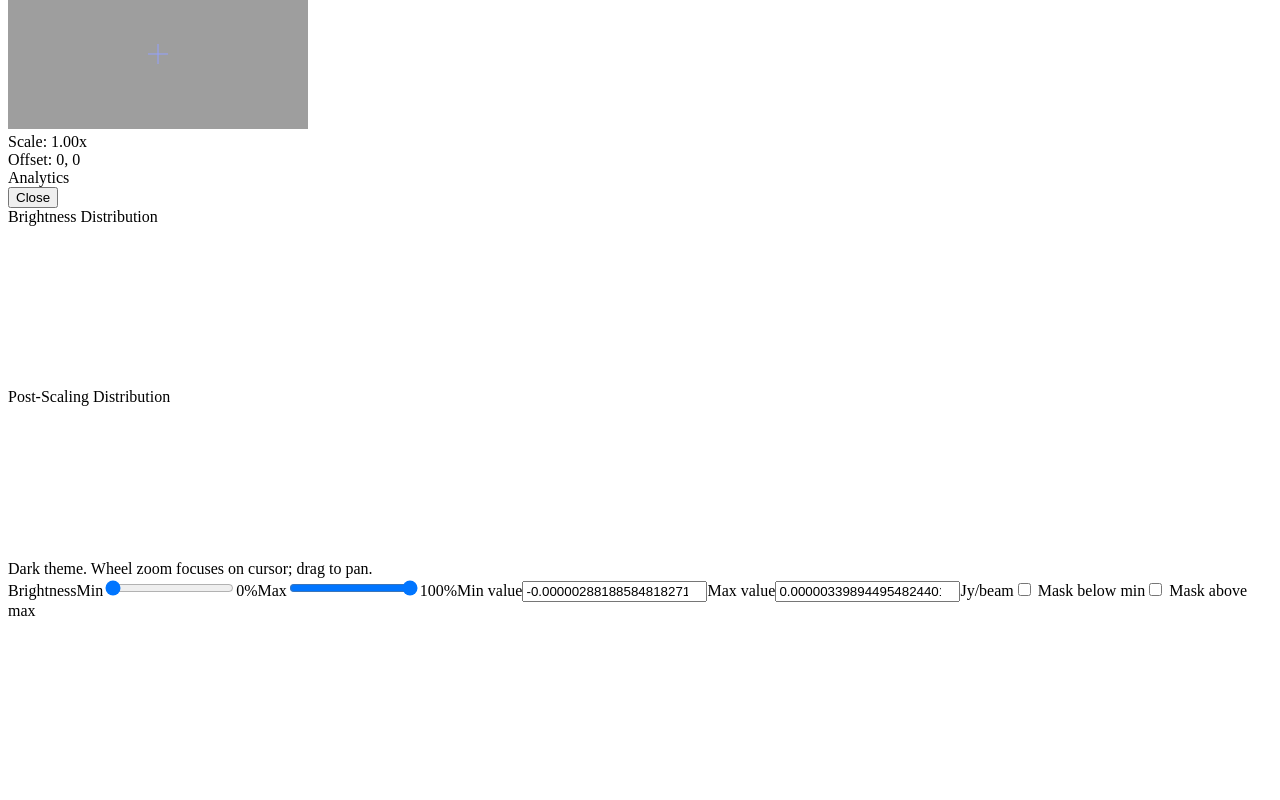
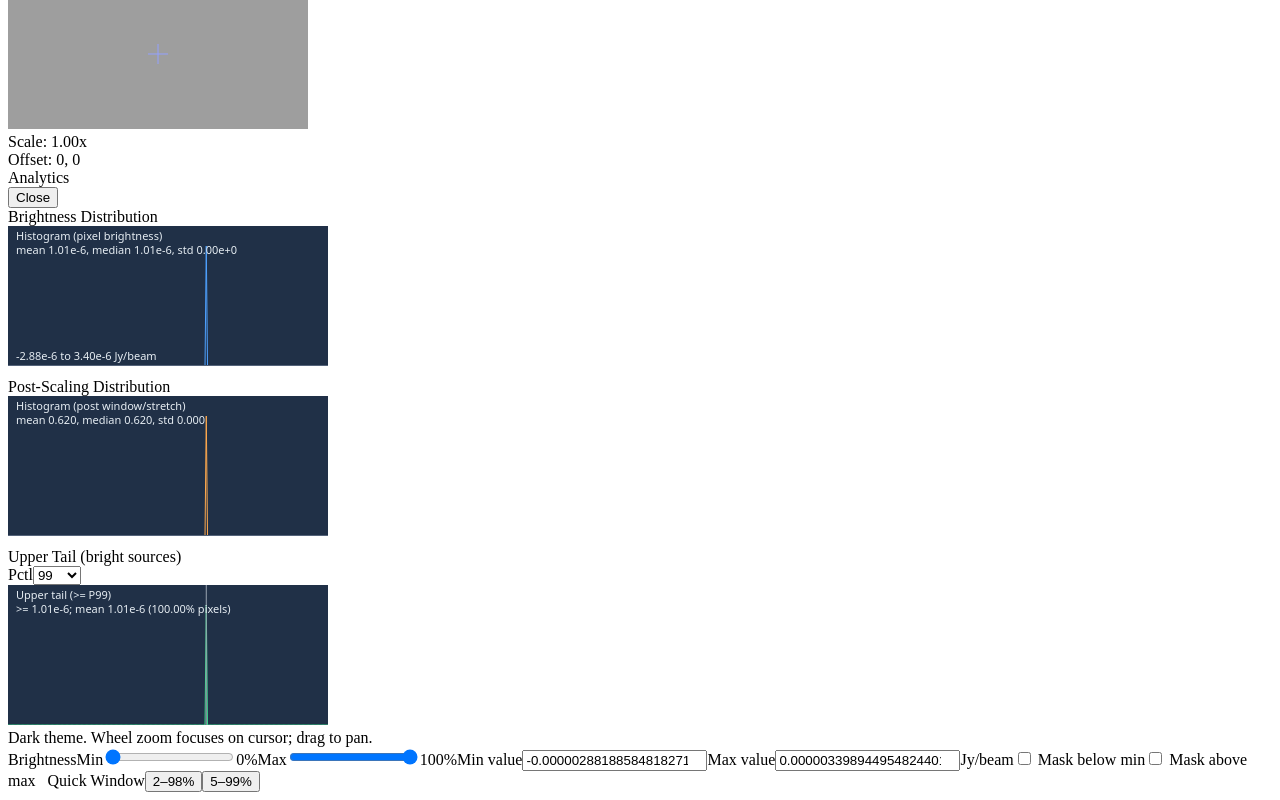
Before and after one commit to danielkristakelsey/CHILES_Con_Pol_DataTest, a React (Vite) app in the folder web/: page / in a window 1280 px wide. Shown: the part 201-1001 px from the top of the page. Before the commit the page ends 829 px from the top, so only its background shows below. Built offline with nearby package versions, Linux system fonts and the light colour scheme; the HTML template or start-up script is replaced by a standard one.

Commit message:
Add percentile quick window (2–98, 5–99); add upper-tail chart with selectable percentile and stats; wire to visible histogram

```diff
--- a/web/src/App.jsx
+++ b/web/src/App.jsx
@@ -36,10 +36,12 @@ export default function App() {
   const [asinhK, setAsinhK] = useState(0.1)
   const [hist, setHist] = useState(null)
   const [histDisplay, setHistDisplay] = useState(null)
+  const [histTail, setHistTail] = useState(null)
   const [minCut, setMinCut] = useState(0.0)   // 0..1 of 8-bit scale
   const [maxCut, setMaxCut] = useState(1.0)   // 0..1 of 8-bit scale
   const [maskBelowMin, setMaskBelowMin] = useState(false)
   const [maskAboveMax, setMaskAboveMax] = useState(false)
+  const [tailPct, setTailPct] = useState(99)
 
   useEffect(() => {
     const img = new Image()
@@ -63,6 +65,7 @@ export default function App() {
 
   useEffect(() => { draw() }, [scale, offset])
   useEffect(() => { updateVisibleHistogram() }, [scale, offset, intensity, minCut, maxCut, stretch, invert, maskBelowMin, maskAboveMax])
+  useEffect(() => { if (hist) { setTimeout(() => { renderHist(); renderHistDisplay(); renderHistTail() }, 0) } }, [tailPct, hist])
   useEffect(() => { recomputeColor() }, [intensity, colormap, invert, stretch, gamma, asinhK, minCut, maxCut, maskBelowMin, maskAboveMax])
   useEffect(() => { renderColorbar() }, [colormap, invert, stretch, gamma, asinhK, minCut, maxCut])
 
@@ -396,6 +399,14 @@ export default function App() {
     ctx.strokeStyle = '#1a2230'; ctx.strokeRect(0.5,0.5,W-1,H-1)
   }
 
+  function applyPercentileWindow(pLo, pHi) {
+    if (!hist?.counts) return
+    const lo = percentileFromCounts(hist.counts, pLo)
+    const hi = percentileFromCounts(hist.counts, pHi)
+    onMinCutChange(Math.round(lo*100))
+    onMaxCutChange(Math.round(hi*100))
+  }
+
   function countsToStats(counts) {
     const total = counts.reduce((a,b)=>a+b,0)
     if (!total) return { mean:0, median:0, std:0 }
@@ -432,6 +443,60 @@ export default function App() {
     ctx.fillText('Histogram (post window/stretch)', 8, 14)
     const st = countsToStats(counts)
     ctx.fillText(`mean ${st.mean.toFixed(3)}, median ${st.median.toFixed(3)}, std ${st.std.toFixed(3)}`, 8, 28)
+  }
+
+  function percentileFromCounts(counts, p) {
+    // p in [0,100]
+    const total = counts.reduce((a,b)=>a+b,0)
+    if (!total) return 0
+    const target = (p/100) * total
+    let cum = 0
+    for (let i=0;i<256;i++) { cum += counts[i]; if (cum >= target) return i/255 }
+    return 1
+  }
+
+  function renderHistTail() {
+    const el = document.getElementById('hist-tail')
+    if (!el || !hist) return
+    const counts = hist.counts
+    const thr = percentileFromCounts(counts, tailPct)
+    const thrIdx = Math.max(0, Math.min(255, Math.round(thr*255)))
+    // build tail-only counts
+    const tcounts = new Array(256).fill(0)
+    let tailTotal = 0
+    for (let i=thrIdx;i<256;i++) { tcounts[i] = counts[i]; tailTotal += counts[i] }
+    setHistTail({ counts: tcounts, thrIdx, tailTotal })
+
+    const ctx = el.getContext('2d')
+    const W = el.width = 320
+    const H = el.height = 140
+    ctx.clearRect(0,0,W,H)
+    const max = Math.max(1, ...tcounts)
+    ctx.fillStyle = '#203047'; ctx.fillRect(0,0,W,H)
+    ctx.strokeStyle = '#3dd68c'; ctx.beginPath()
+    for (let i=0;i<256;i++) {
+      const x = (i/255)*W
+      const y = H - (tcounts[i]/max)*(H-20)
+      if (i===0) ctx.moveTo(x,y); else ctx.lineTo(x,y)
+    }
+    ctx.stroke()
+    // threshold marker
+    ctx.strokeStyle = '#9aa4b2'; ctx.beginPath();
+    const tx = (thrIdx/255)*W; ctx.moveTo(tx,0); ctx.lineTo(tx,H); ctx.stroke()
+    ctx.fillStyle = '#e6edf3'; ctx.font = '11px ui-sans-serif, system-ui, -apple-system, Segoe UI, Roboto, Helvetica, Arial'
+    ctx.fillText(`Upper tail (>= P${tailPct})`, 8, 14)
+    // stats in physical units limited to tail
+    const physMin = meta?.vmin, physMax = meta?.vmax
+    if (physMin !== undefined && physMax !== undefined && tailTotal > 0) {
+      // compute mean in tail
+      let sum = 0
+      let cum = 0
+      for (let i=thrIdx;i<256;i++) { sum += (i/255)*tcounts[i]; cum += tcounts[i] }
+      const meanT = sum / Math.max(1, cum)
+      const meanPhys = physMin + (physMax-physMin)*meanT
+      const thrPhys = physMin + (physMax-physMin)* (thrIdx/255)
+      ctx.fillText(`>= ${thrPhys.toExponential(2)}; mean ${meanPhys.toExponential(2)} (${(cum/Math.max(1,counts.reduce((a,b)=>a+b,0))*100).toFixed(2)}% pixels)`, 8, 28)
+    }
   }
 
   // Slider handlers (0..100 UI mapped to 0..1)
@@ -526,6 +591,19 @@ export default function App() {
             <canvas ref={histCanvasRef} />
             <div className="section-title" style={{marginTop:8}}>Post-Scaling Distribution</div>
             <canvas id="hist-display" />
+            <div className="section-title" style={{marginTop:8}}>Upper Tail (bright sources)</div>
+            <div className="line">
+              <label>Pctl
+                <select value={tailPct} onChange={e => setTailPct(parseFloat(e.target.value))}>
+                  <option value={90}>90</option>
+                  <option value={95}>95</option>
+                  <option value={97.5}>97.5</option>
+                  <option value={99}>99</option>
+                  <option value={99.5}>99.5</option>
+                </select>
+              </label>
+            </div>
+            <canvas id="hist-tail" />
           </div>
         </aside>
       </main>
@@ -567,6 +645,9 @@ export default function App() {
             )}
             <label className="line"><input type="checkbox" checked={maskBelowMin} onChange={e => setMaskBelowMin(e.target.checked)} /> Mask below min</label>
             <label className="line"><input type="checkbox" checked={maskAboveMax} onChange={e => setMaskAboveMax(e.target.checked)} /> Mask above max</label>
+            <span className="section-title" style={{marginLeft:12}}>Quick Window</span>
+            <button className="sidebtn" onClick={() => applyPercentileWindow(2,98)}>2–98%</button>
+            <button className="sidebtn" onClick={() => applyPercentileWindow(5,99)}>5–99%</button>
           </div>
         </div>
       </footer>
```
